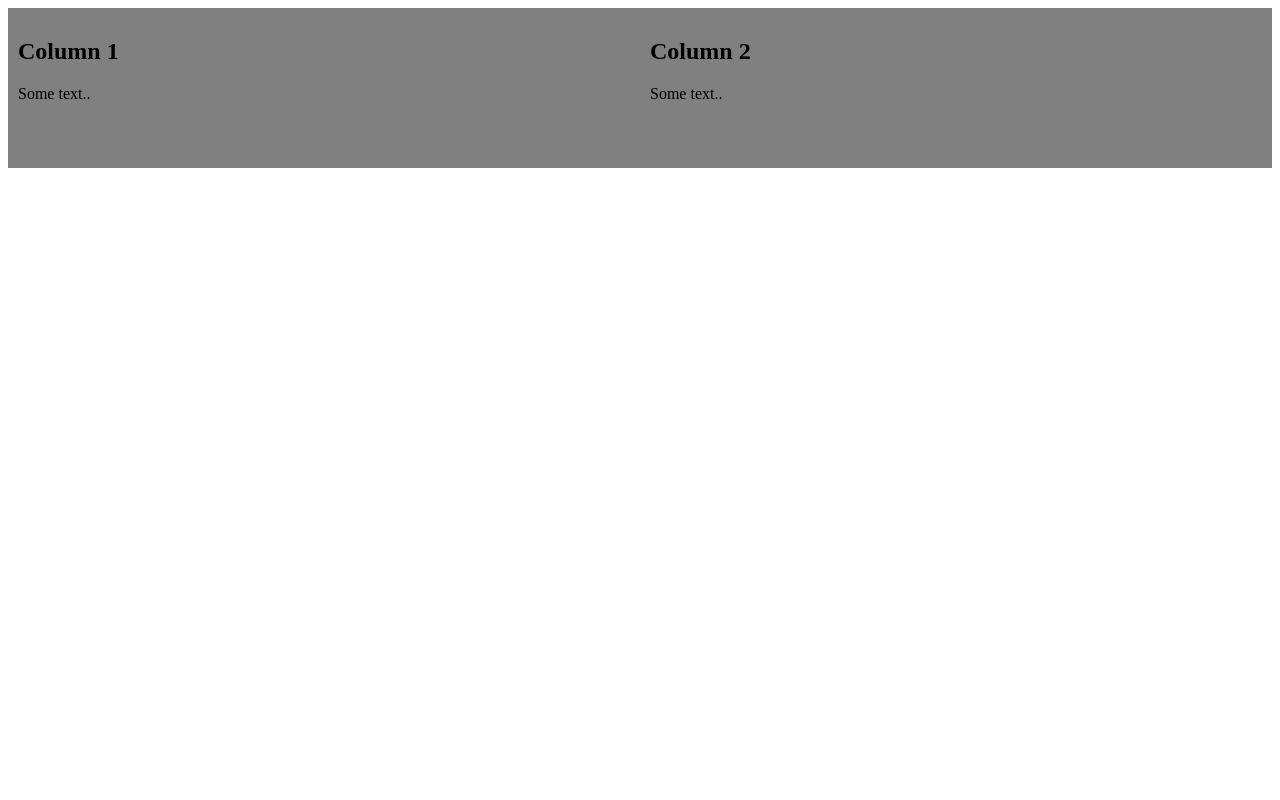
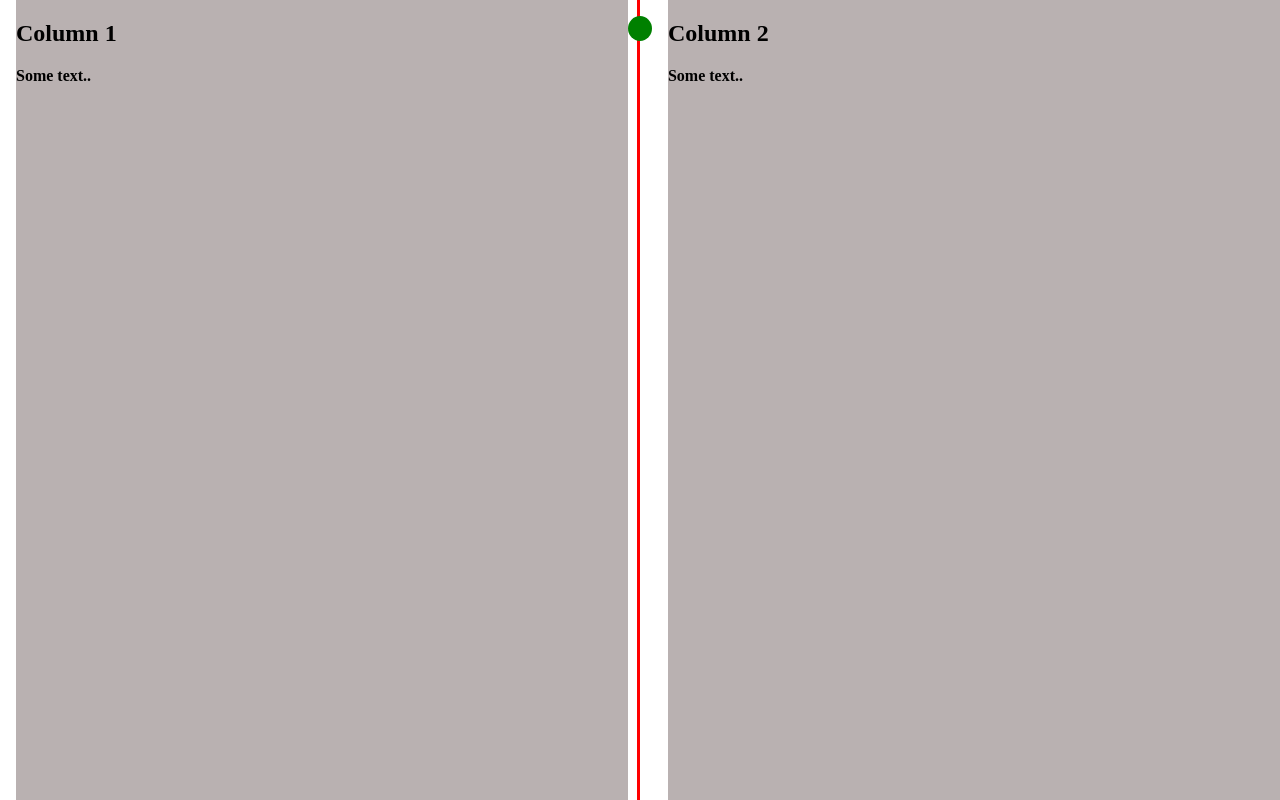
Before and after one commit to IshjotScaler/Timeline-Mock, a plain HTML site: page index.html in a window 1280 px wide. Drawn offline with Linux system fonts and the light colour scheme.

Commit message:
red timeline and green circle added

```diff
--- a/index.css
+++ b/index.css
@@ -1,20 +1,41 @@
-*{
-    box-sizing: border-box;
+  body{
+    padding: 0;
+    margin: 0;
   }
 
-  .row {
+  .container{
     display: flex;
+    justify-content: flex-start;
   }
 
   .column {
     flex: 50%;
-    padding: 10px;
-    height: 10rem;
-    background-color: gray;
-
+    height: 50rem;
+    background-color: rgb(185, 177, 177);
   }
 
-  .row::after{
-      width: 3px;
-      color: red;
+  .timeline--red {
+    border-left: 3px solid red;
+    height: 50rem;
+    position: absolute;
+    left: 50%;
+    margin-left: -3px;
+    top: 0;
   }
+
+  .text--left{
+    text-align: left;
+    margin-left: 1rem;
+    font-style: normal;
+    font-weight: bold;
+  }
+
+  .circle--green{
+      height: 25px;
+      width: 25px;
+      background-color: green;
+      border-radius: 50%;
+      display: inline-block;
+      z-index: 1;
+      margin-top: 1rem;
+  }
--- a/index.html
+++ b/index.html
@@ -1,21 +1,26 @@
 <!doctype html>
 <html lang="en">
+
 <head>
   <meta charset="utf-8">
   <meta name="viewport" content="width=device-width, initial-scale=1">
   <link rel="stylesheet" href="index.css">
   <title>Timeline-Mock</title>
 </head>
+
 <body>
-    <div class="row">
-        <div class="column">
+  <div class="container">
+    <div class="column text--left">
       <h2>Column 1</h2>
       <p>Some text..</p>
     </div>
-        <div class="column">
+    <div class="circle--green"></div>
+    <div class="timeline--red"></div>
+    <div class="column text--left">
       <h2>Column 2</h2>
       <p>Some text..</p>
     </div>
   </div>
 </body>
+
 </html>
```
Lines whose indentation alone changed are shown as unchanged.
